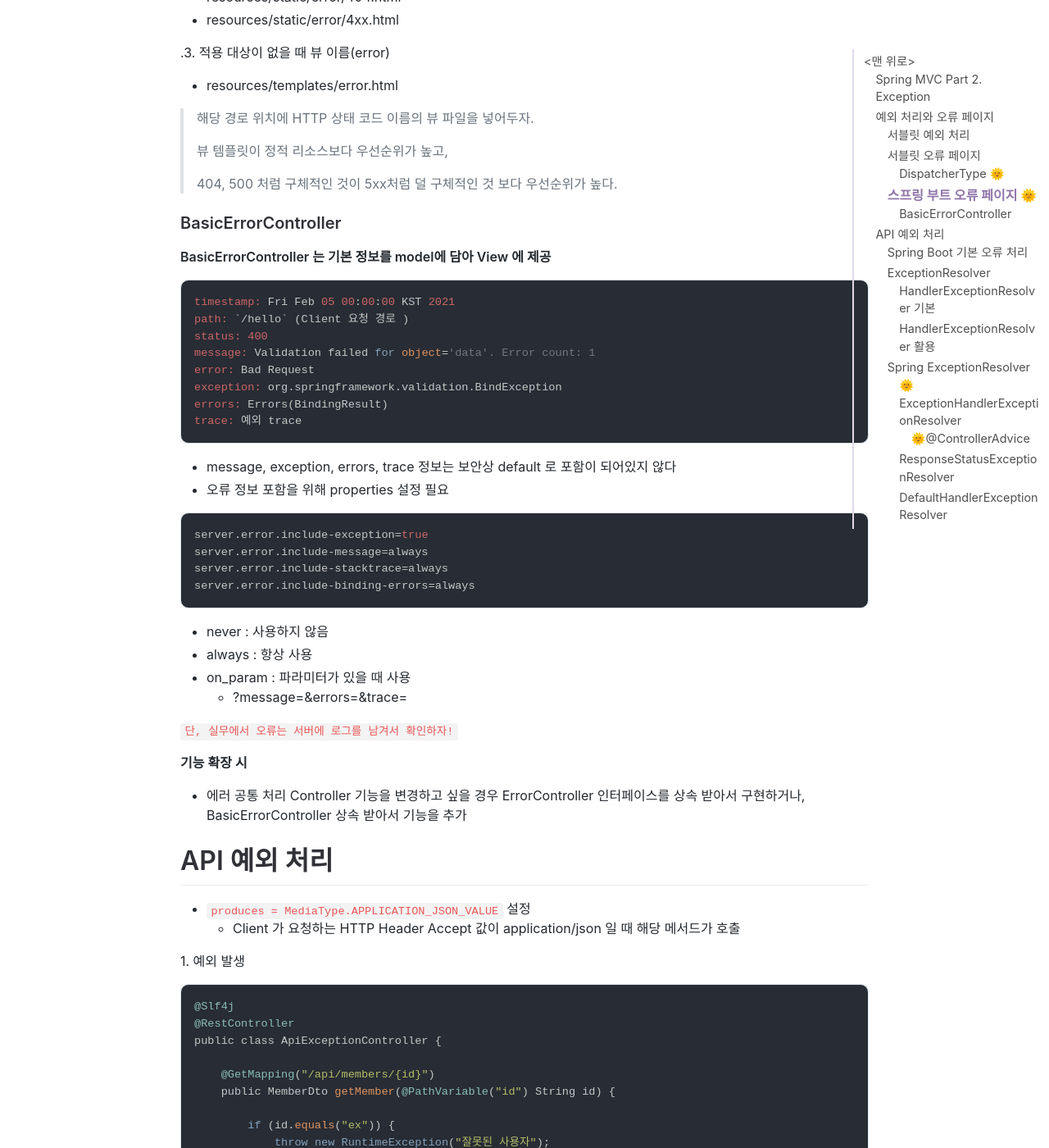
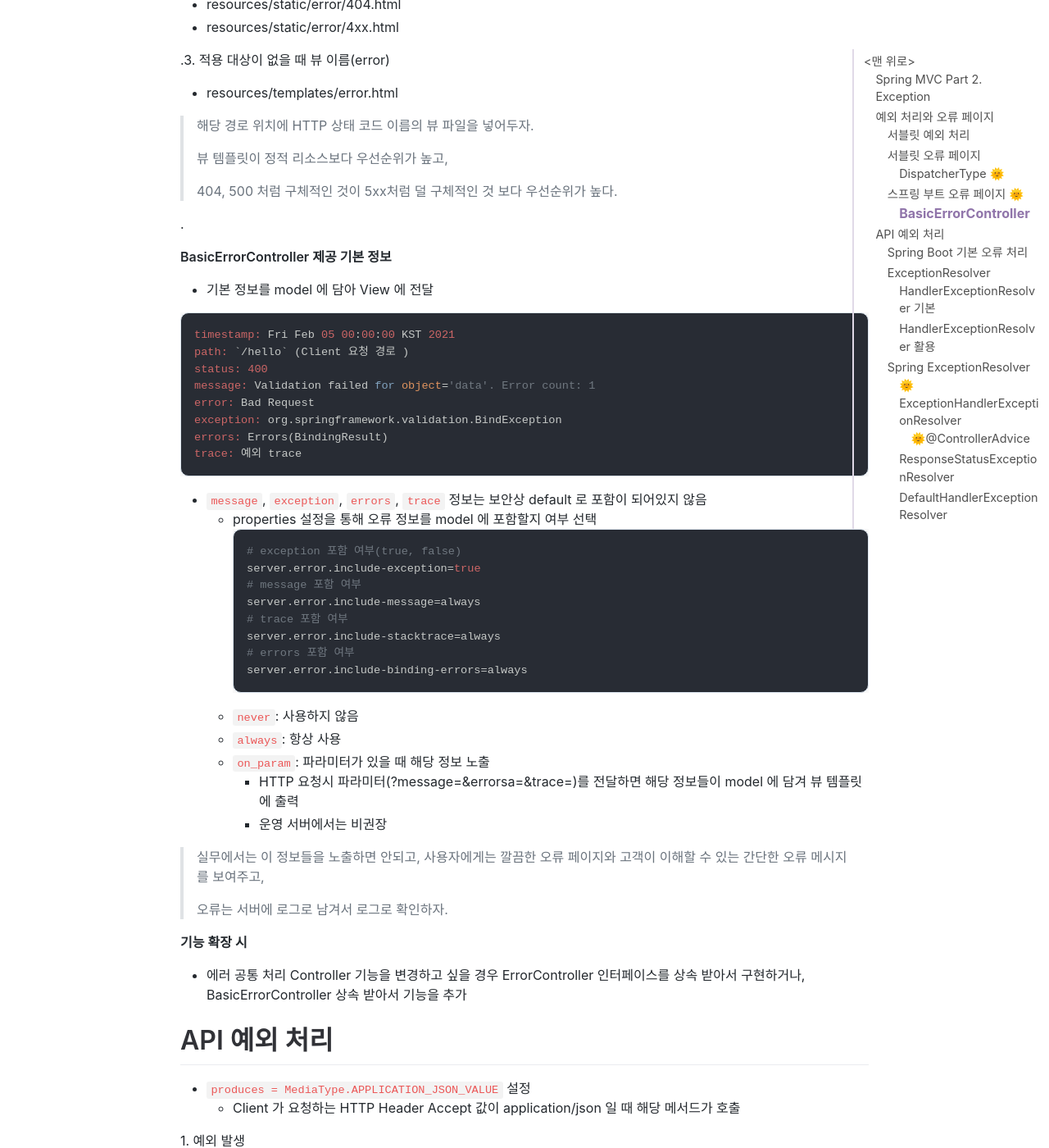
Before and after one commit to jihunparkme/jihunparkme.github.io, a Jekyll site: the page built from _posts/2021-10-14-Spring-MVC-Part2-Exception.md, in a window 1280 px wide and 1400 px high, scrolled down 7485 px. Shown: the whole window at 82% size. Built offline with Jekyll 4.4.1, drawn with Linux system fonts in a browser that asks for light colours; nearby versions of some CDN libraries; comment, search, counter and statistics services are not loaded; some of the changed text lies outside the part shown.

Commit message:
[Conquest of Spring] BasicErrorController 제공 기본 정보

````diff
--- a/_posts/2021-10-14-Spring-MVC-Part2-Exception.md
+++ b/_posts/2021-10-14-Spring-MVC-Part2-Exception.md
@@ -306,7 +306,7 @@ public class DispatcherTypeWebConfig implements WebMvcConfigurer {
 
 .
 
-**BasicErrorController**
+### BasicErrorController
 
 - 기본적인 오류 페이지 로직이 모두 구현
 - 개발자는 오류 페이지 화면만 BasicErrorController 가 제공하는 룰과 우선순위에 따라서 등록
@@ -334,24 +334,11 @@ public class DispatcherTypeWebConfig implements WebMvcConfigurer {
 >
 > 404, 500 처럼 구체적인 것이 5xx처럼 덜 구체적인 것 보다 우선순위가 높다.
 
+.
 
+**BasicErrorController 제공 기본 정보**
 
-
-
-
-
-
-
-
-
-
-
-
-
-
-### BasicErrorController
-
-**BasicErrorController 는 기본 정보를 model에 담아 View 에 제공**
+- 기본 정보를 model 에 담아 View 에 전달
 
 ```console
 timestamp: Fri Feb 05 00:00:00 KST 2021
@@ -364,22 +351,38 @@ errors: Errors(BindingResult)
 trace: 예외 trace
 ```
 
-- message, exception, errors, trace 정보는 보안상 default 로 포함이 되어있지 않다
-- 오류 정보 포함을 위해 properties 설정 필요
+- `message`, `exception`, `errors`, `trace` 정보는 보안상 default 로 포함이 되어있지 않음
+  - properties 설정을 통해 오류 정보를 model 에 포함할지 여부 선택
+  ```properties
+  # exception 포함 여부(true, false)
+  server.error.include-exception=true
+  # message 포함 여부
+  server.error.include-message=always
+  # trace 포함 여부
+  server.error.include-stacktrace=always
+  # errors 포함 여부
+  server.error.include-binding-errors=always
+  ```
+  - `never`: 사용하지 않음
+  - `always`: 항상 사용
+  - `on_param`: 파라미터가 있을 때 해당 정보 노출
+    - HTTP 요청시 파라미터(?message=&errorsa=&trace=)를 전달하면 해당 정보들이 model 에 담겨 뷰 템플릿에 출력
+    - 운영 서버에서는 비권장
 
-```properties
-server.error.include-exception=true
-server.error.include-message=always
-server.error.include-stacktrace=always
-server.error.include-binding-errors=always
-```
+> 실무에서는 이 정보들을 노출하면 안되고, 사용자에게는 깔끔한 오류 페이지와 고객이 이해할 수 있는 간단한 오류 메시지를 보여주고,
+>
+> 오류는 서버에 로그로 남겨서 로그로 확인하자.
 
-- never : 사용하지 않음
-- always : 항상 사용
-- on_param : 파라미터가 있을 때 사용
-  - ?message=&errors=&trace=
 
-`단, 실무에서 오류는 서버에 로그를 남겨서 확인하자!`
+
+
+
+
+
+
+
+
+
 
 **기능 확장 시**
 
````
